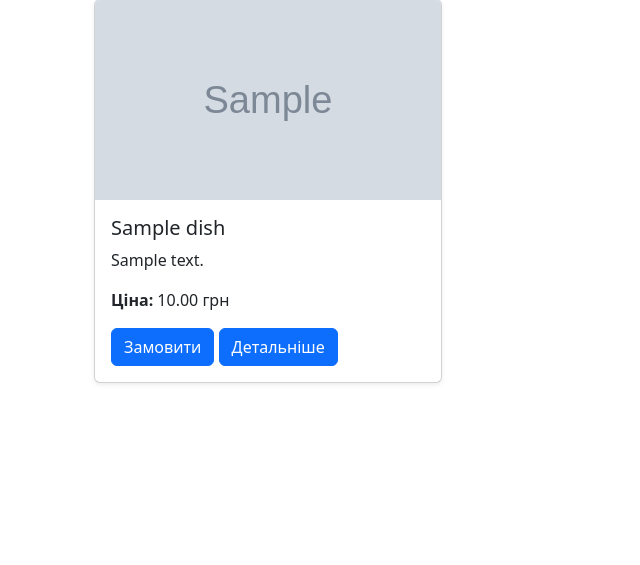
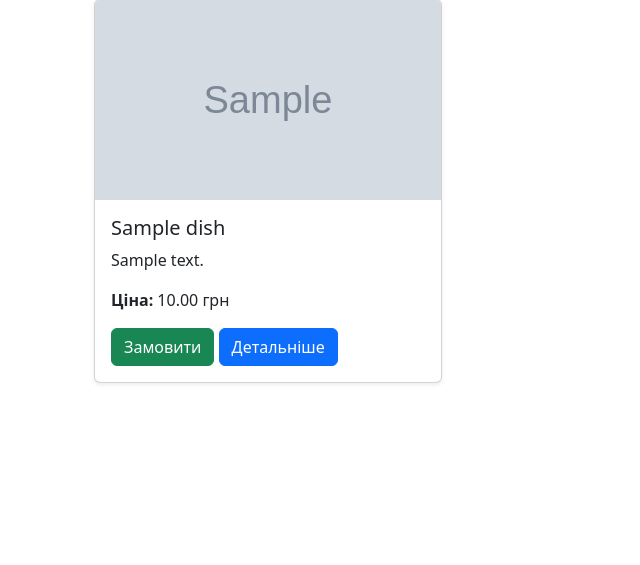
Before and after one commit to fountesh/restaurants_app, a Django app: page /menu/category/1/ in a window 1280 px wide. Shown: the part 161-726 px from the top of the page, without its empty margins (0-640 px from the left). Run offline with Django 5.2, Linux system fonts and the light colour scheme; tables that the repository leaves empty hold one stand-in row (values such as "Sample post"); grey boxes marked "Sample" are stand-in pictures.

Commit message:
cart 2.0

```diff
--- a/menu/templates/menu/dish_list.html
+++ b/menu/templates/menu/dish_list.html
@@ -14,7 +14,7 @@
                         <p class="card-text"><strong>Ціна:</strong> {{ dish.price }} грн</p>
                         <form method="post" action="{% url 'add_to_cart' dish.id %}" style="display: inline;">
                             {% csrf_token %}
-                            <button type="submit" class="btn btn-primary">Замовити</button>
+                            <button type="submit" class="btn btn-success">Замовити</button>
                         </form>
                         <a href="{% url 'menu:dish_detail' dish.id %}" class="btn btn-primary">Детальніше</a>
                     </div>
```
